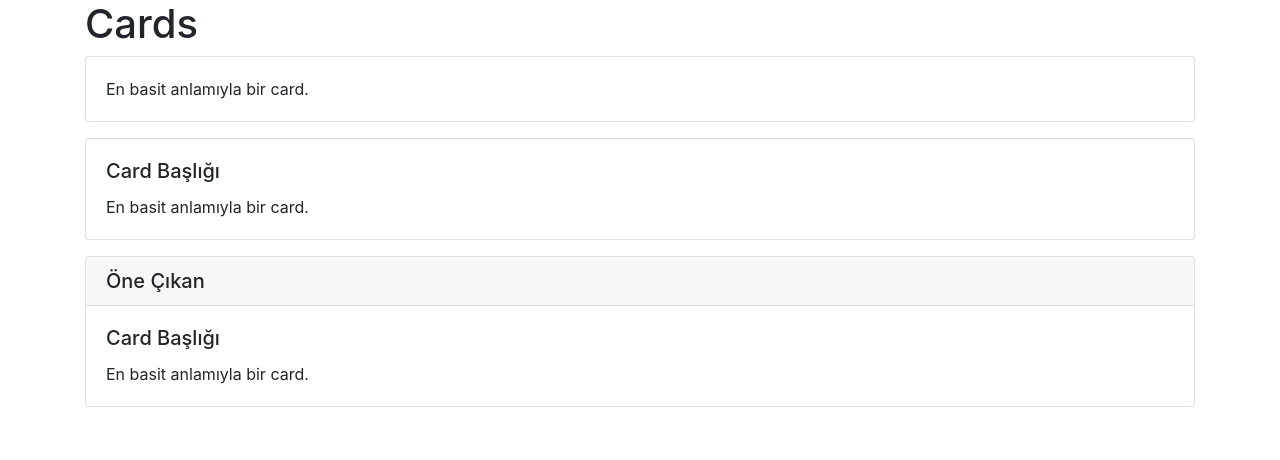
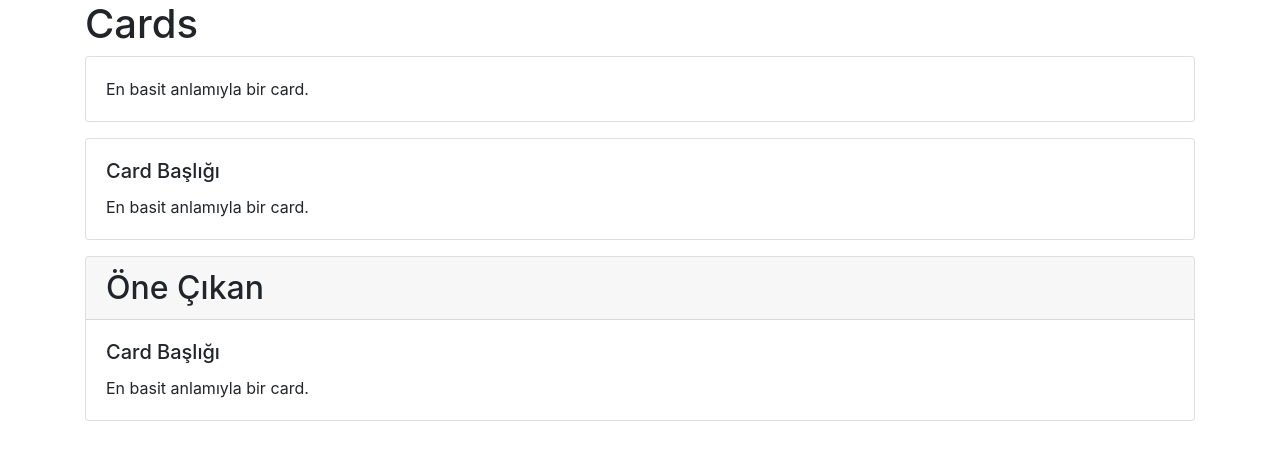
Before and after one commit to yusufekerdiker/dsc-wt1976, a plain HTML site: page ders-3/cards.html in a window 1280 px wide. Drawn offline with nearby package versions, Linux system fonts and the light colour scheme.

Commit message:
buttons-cards-alerts

```diff
--- a/ders-3/cards.html
+++ b/ders-3/cards.html
@@ -26,9 +26,9 @@
         </div>
 
         <div class="card mt-3">
-            <h5 class="card-header">
+            <h2 class="card-header">
                 Öne Çıkan
-            </h5>
+            </h2>
             <div class="card-body">
                 <h5 class="card-title">Card Başlığı</h5>
                 <p class="card-text">En basit anlamıyla bir card.</p>
```
Also changed, not shown: ders-3/alerts.html (+3 -2 lines).
